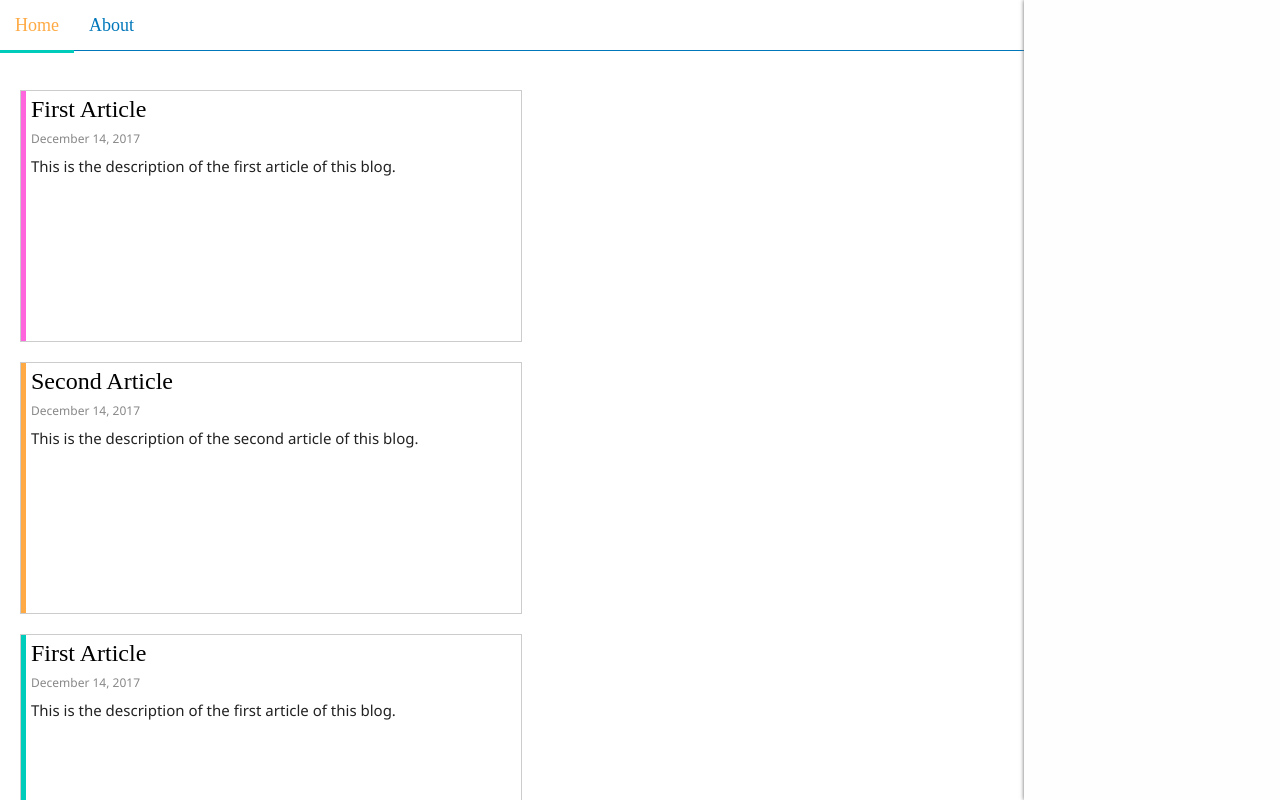
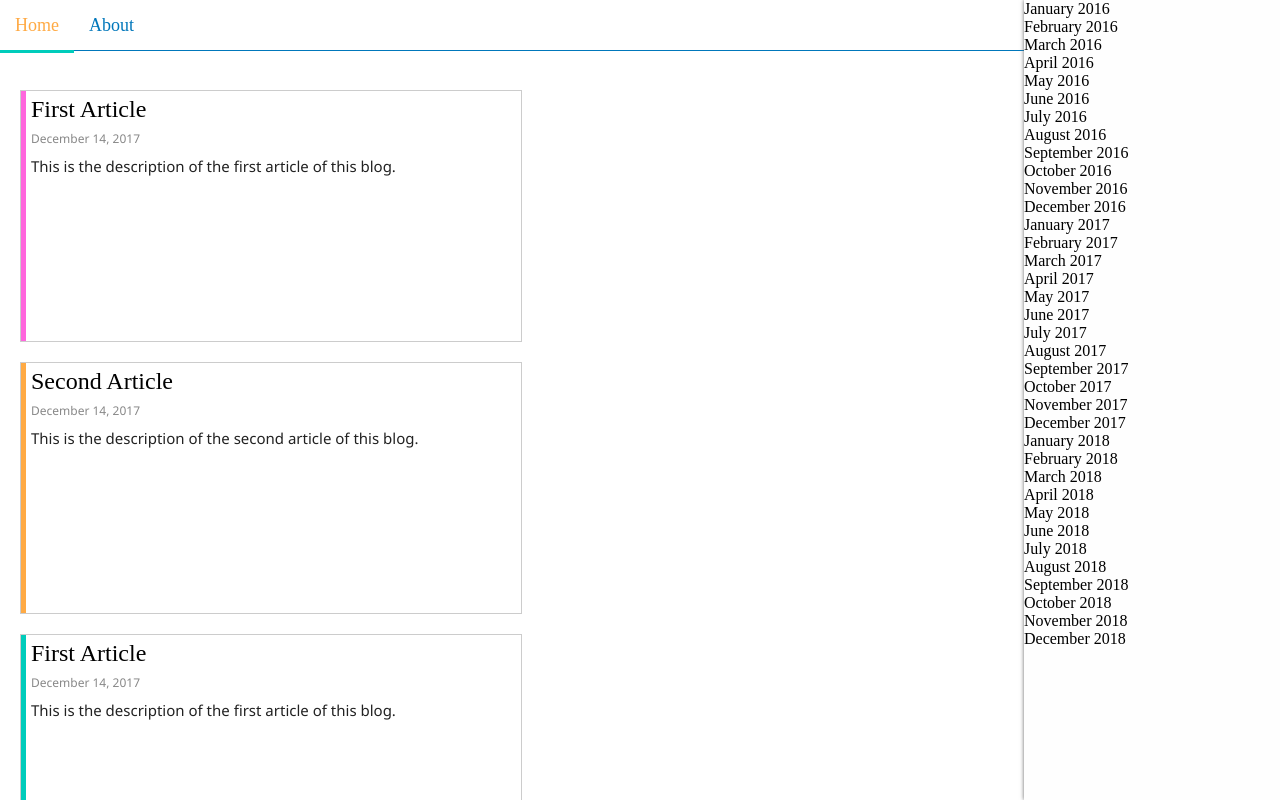
Before and after one commit to kanwal019/Blog, an Angular app: page / in a window 1280 px wide. Built offline with nearby package versions, Linux system fonts and the light colour scheme.

Commit message:
Added Sidebar Mock Data - Initial Stage

```diff
--- a/src/app/app.component.css
+++ b/src/app/app.component.css
@@ -30,19 +30,19 @@ main{
     position: absolute;
     top: 70px;
     left: 0px;
-    overflow: hidden;
     overflow-y: scroll;
     width: calc(80vw - 20px);
     height: calc(100vh - 70px);
 }
 
-section.sidebar{
+side-bar.sidebar{
     position: absolute;
     top: 0px;
     right: 0px;
     height:100vh;
     width:20vw;
     background-color: #fefefe;
+    overflow-y: scroll;
     box-shadow: 0px 0px 4px #666;
     z-index: 15;
 }
--- a/src/app/app.component.html
+++ b/src/app/app.component.html
@@ -3,7 +3,7 @@
     <section class="selected" (click)="navigateTo('Home',$event)">Home</section>
     <section (click)="navigateTo('About',$event)">About</section>
   </header>
-  <section class="sidebar"></section>
+  <side-bar class="sidebar"></side-bar>
   <main></main>
   <footer></footer>
 </div>
--- a/src/app/app.component.ts
+++ b/src/app/app.component.ts
@@ -1,5 +1,6 @@
 import { Component } from '@angular/core';
 import { DataComponent } from './data.component';
+import { SidebarComponent } from 'app/sidebar.component';
 
 @Component({
   selector: 'app-root',
@@ -19,5 +20,6 @@ export class AppComponent {
       event.target.classList.add('selected');
     }
     DataComponent.prototype.loadMainData(sectionName);
+    SidebarComponent.prototype.loadSideBar(sectionName);
   }
 }
--- a/src/app/app.module.ts
+++ b/src/app/app.module.ts
@@ -5,10 +5,11 @@ import { HttpModule } from '@angular/http';
 
 import { AppComponent } from './app.component';
 import { DataComponent } from './data.component';
+import { SidebarComponent } from 'app/sidebar.component';
 
 @NgModule({
   declarations: [
-    AppComponent,DataComponent
+    AppComponent,DataComponent,SidebarComponent
   ],
   imports: [
     BrowserModule,
--- a/src/app/data.component.ts
+++ b/src/app/data.component.ts
@@ -1,7 +1,7 @@
 import { Component } from '@angular/core';
 import { AppComponent } from './app.component';
 import { ARTICLES } from './mocks/article.mock';
-import { Article } from './article';
+import { Article } from './models';
 
 @Component({
   selector: 'main',
--- /dev/null
+++ b/src/app/mocks/app.mock.ts
@@ -0,0 +1,75 @@
+import {SideDate} from '../models';
+
+export const SIDEDATES : SideDate[]=[{
+    "year":"2016","month":"January"
+},{
+    "year":"2016","month":"February"
+},{
+    "year":"2016","month":"March"
+},{
+    "year":"2016","month":"April"
+},{
+    "year":"2016","month":"May"
+},{
+    "year":"2016","month":"June"
+},{
+    "year":"2016","month":"July"
+},{
+    "year":"2016","month":"August"
+},{
+    "year":"2016","month":"September"
+},{
+    "year":"2016","month":"October"
+},{
+    "year":"2016","month":"November"
+},{
+    "year":"2016","month":"December"
+},{
+    "year":"2017","month":"January"
+},{
+    "year":"2017","month":"February"
+},{
+    "year":"2017","month":"March"
+},{
+    "year":"2017","month":"April"
+},{
+    "year":"2017","month":"May"
+},{
+    "year":"2017","month":"June"
+},{
+    "year":"2017","month":"July"
+},{
+    "year":"2017","month":"August"
+},{
+    "year":"2017","month":"September"
+},{
+    "year":"2017","month":"October"
+},{
+    "year":"2017","month":"November"
+},{
+    "year":"2017","month":"December"
+},{
+    "year":"2018","month":"January"
+},{
+    "year":"2018","month":"February"
+},{
+    "year":"2018","month":"March"
+},{
+    "year":"2018","month":"April"
+},{
+    "year":"2018","month":"May"
+},{
+    "year":"2018","month":"June"
+},{
+    "year":"2018","month":"July"
+},{
+    "year":"2018","month":"August"
+},{
+    "year":"2018","month":"September"
+},{
+    "year":"2018","month":"October"
+},{
+    "year":"2018","month":"November"
+},{
+    "year":"2018","month":"December"
+}];
--- a/src/app/mocks/article.mock.ts
+++ b/src/app/mocks/article.mock.ts
@@ -1,4 +1,4 @@
-import {Article} from '../article';
+import {Article} from '../models';
 
 export const ARTICLES : Article[]=[{
     "id":1,
--- a/src/app/article.ts
+++ b/src/app/models.ts
@@ -5,3 +5,8 @@ export class Article{
     date:string;
     author:string;
 }
+
+export class SideDate{
+    year:string;
+    month:string;
+}
--- /dev/null
+++ b/src/app/sidebar.component.html
@@ -0,0 +1,5 @@
+<div class="side-bar-home" *ngIf="sectionName==='Home'">
+    <div class="side-date-link" *ngFor="let sidedate of sidedates">
+        {{sidedate.month}} {{sidedate.year}}
+    </div>
+</div>
--- /dev/null
+++ b/src/app/sidebar.component.ts
@@ -0,0 +1,20 @@
+import { Component } from '@angular/core';
+import { AppComponent } from './app.component';
+import { SideDate } from './models';
+import { SIDEDATES } from './mocks/app.mock';
+
+@Component({
+    selector: 'side-bar',
+    templateUrl: './sidebar.component.html',
+    styleUrls: ['./sidebar.component.css']
+  })
+  export class SidebarComponent {
+    sectionName: string;
+    sidedates: SideDate[];
+    ngOnInit(){
+      this.sidedates=SIDEDATES;
+    }
+    loadSideBar(sectionName){
+      this.sectionName=sectionName;
+    }
+  }
```
Also changed, not shown: src/app/sidebar.component.css (added), 1 other file (tests, documents, lock files or other folders).
